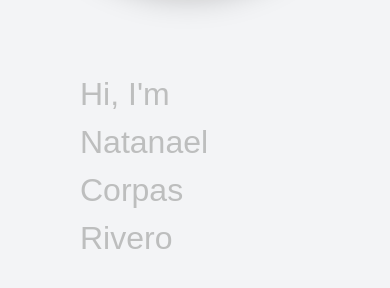
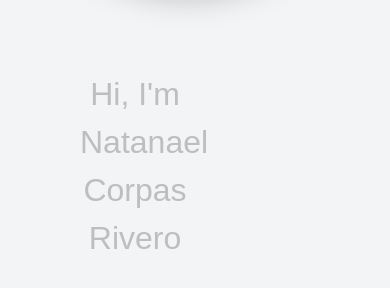
Before and after one commit to ncorpas88/myPortfolio, a React (Vite) app: page / in a window 390 px wide. Shown: the part 1072-1360 px from the top of the page. Built offline with nearby package versions, Linux system fonts and the light colour scheme.

Commit message:
centrado

```diff
--- a/src/styles/home.css
+++ b/src/styles/home.css
@@ -147,6 +147,7 @@
   margin: 50px;
   margin-left: 80px;
   margin-right: 200px;
+  text-align: center;
 }
 
 .description {
@@ -229,6 +230,9 @@
     width: 200px;
   }
 
+  .intro {
+    margin-left: 20;
+  }
 
   .tech-list {
     display: grid;
```
